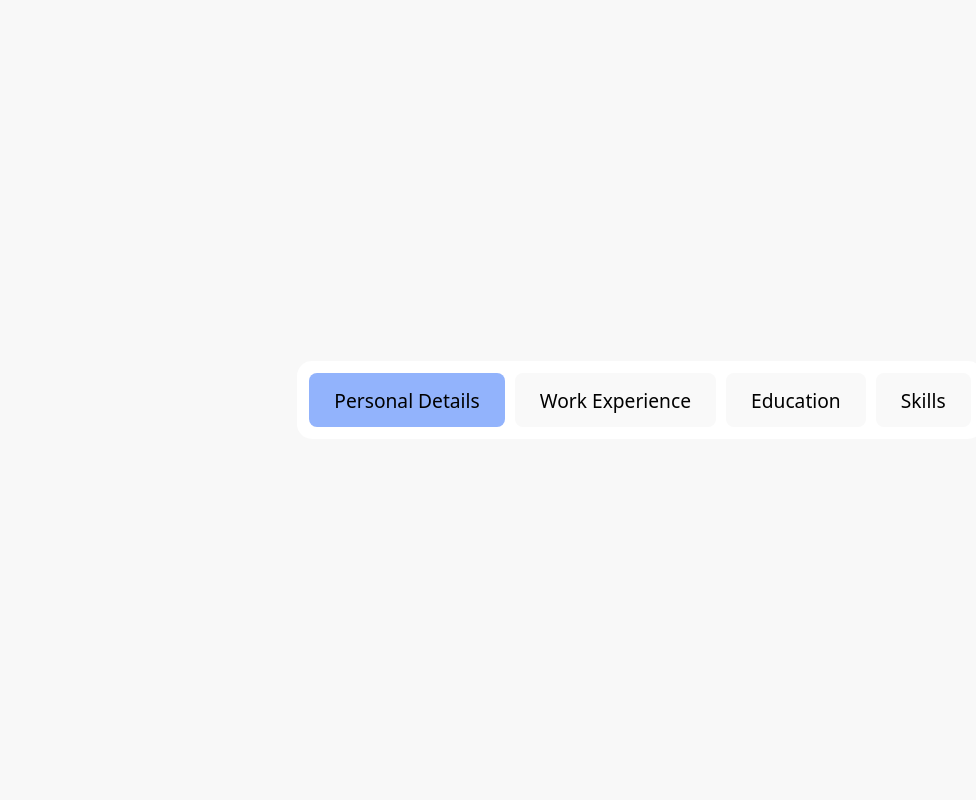
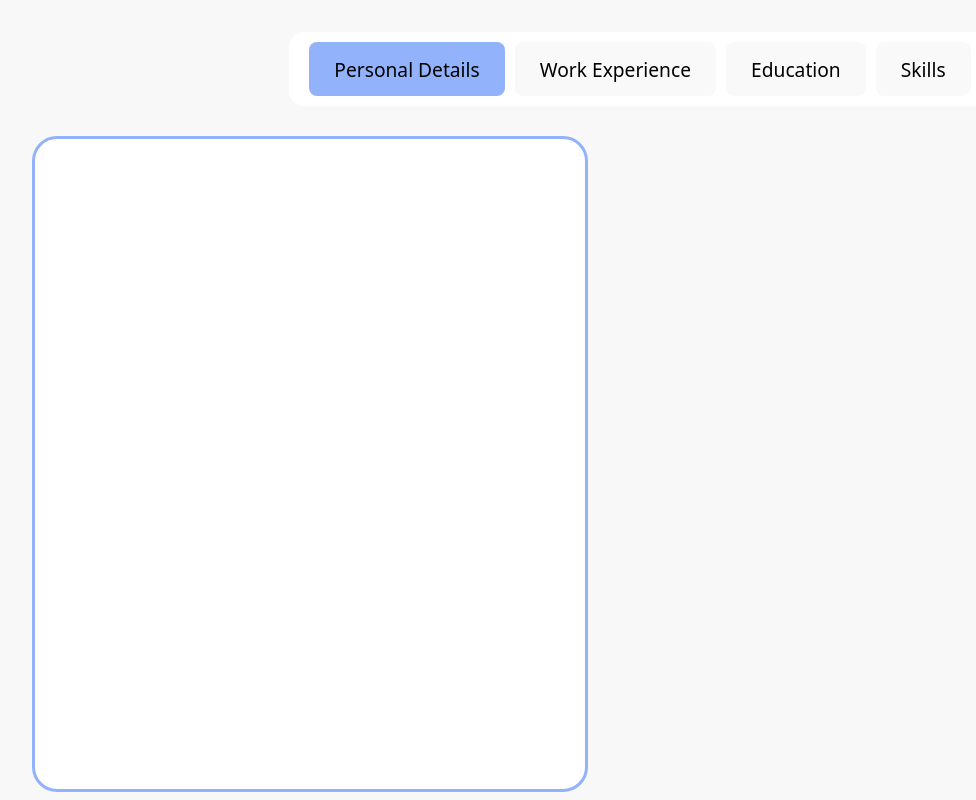
Before and after one commit to paulobarufa/cv-app, a React (Vite) app: page / in a window 1280 px wide. Shown: the top 800 px of the page, without its empty margins (0-976 px from the left). Built offline with nearby package versions, Linux system fonts and the light colour scheme.

Commit message:
Added Panel and View components
Created Panel and View components and added styling for application layout

```diff
--- a/src/App.jsx
+++ b/src/App.jsx
@@ -1,11 +1,28 @@
-//import { useState } from "react"
+import { useState } from "react"
 import "./styles/App.css"
 import Nav from "./Nav.jsx"
+import Panel from "./Panel.jsx";
+import View from "./View.jsx";
 
 function App() {
 
+  const [activeNav, setActiveNav] = useState(0);
+
   return (
-      <Nav />
+    <div className="app-container">
+      <div className="nav-wrapper">
+        <Nav activeIndex={activeNav} setActiveIndex={setActiveNav}/>
+      </div>
+      <div className="main-wrapper">
+        <div className="input-wrapper">
+          <Panel />
+        </div>
+        <div className="view-wrapper">
+          <View />
+        </div>
+      </div>
+    </div>
+
   )
 }
 
--- a/src/Nav.jsx
+++ b/src/Nav.jsx
@@ -1,10 +1,6 @@
-import { useState } from "react"
 import "./styles/Nav.css"
 
-
-export default function Nav() {
-
-    const [activeIndex, setActiveIndex] = useState(0);
+function Nav({activeIndex, setActiveIndex}) {
 
     return (
         <div className="nav-bar">
@@ -40,3 +36,5 @@ function NavItem({title, isActive, onClick}) {
         <button className={isActive ? "selected" : ""} onClick={onClick}>{title}</button>
     )
 }
+
+export default Nav
--- /dev/null
+++ b/src/Panel.jsx
@@ -0,0 +1,10 @@
+import "./styles/Panel.css"
+
+function Panel() {
+
+    return (
+        <div className="panel"></div>
+    )
+}
+
+export default Panel
--- /dev/null
+++ b/src/View.jsx
@@ -0,0 +1,10 @@
+import "./styles/View.css"
+
+function View() {
+
+    return (
+        <div className="view"></div>
+    )
+}
+
+export default View
--- a/src/styles/App.css
+++ b/src/styles/App.css
@@ -1,6 +1,30 @@
 #root {
-  max-width: 1280px;
+  max-width: 1400px;
   margin: 0 auto;
   padding: 2rem;
   text-align: center;
 }
+
+.app-container {
+
+}
+
+.nav-wrapper {
+  display: flex;
+  justify-content: center;
+  margin-bottom: 30px;
+}
+
+.main-wrapper {
+  display: flex;
+  flex-wrap: wrap;
+  gap: 50px;
+}
+
+.input-wrapper {
+
+}
+
+.view-wrapper {
+
+}
--- a/src/styles/Nav.css
+++ b/src/styles/Nav.css
@@ -5,11 +5,12 @@ button {
 }
 
 .nav-bar {
-    padding: 12px;
+    padding: 10px 20px;
     border-radius: 15px;
     background-color: white;
     display: flex;
     flex-direction: row;
+    justify-content: center;
     gap: 10px;
 }
 
--- /dev/null
+++ b/src/styles/Panel.css
@@ -0,0 +1,7 @@
+.panel {
+    min-height: 650px;
+    width: 550px;
+    background-color: white;
+    border: 3px solid rgb(146, 179, 252);
+    border-radius: 25px;
+}
--- /dev/null
+++ b/src/styles/View.css
@@ -0,0 +1,7 @@
+.view {
+    background-color: white;
+    min-height: 1000px;
+    width: 700px;
+    -webkit-box-shadow: 0px 0px 12px 2px rgba(0,0,0,0.35);
+    box-shadow: 0px 0px 12px 2px rgba(0,0,0,0.35);
+}
--- a/src/styles/index.css
+++ b/src/styles/index.css
@@ -11,6 +11,8 @@
   text-rendering: optimizeLegibility;
   -webkit-font-smoothing: antialiased;
   -moz-osx-font-smoothing: grayscale;
+  max-width: 1400px;
+  margin: auto;
 }
 
 a {
@@ -25,7 +27,6 @@ a:hover {
 body {
   margin: 0;
   display: flex;
-  place-items: center;
   min-width: 320px;
   min-height: 100vh;
 }
```
